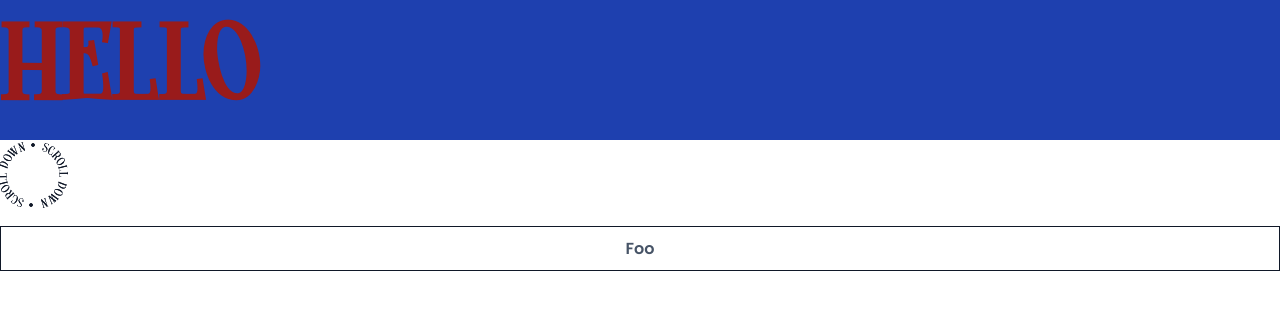
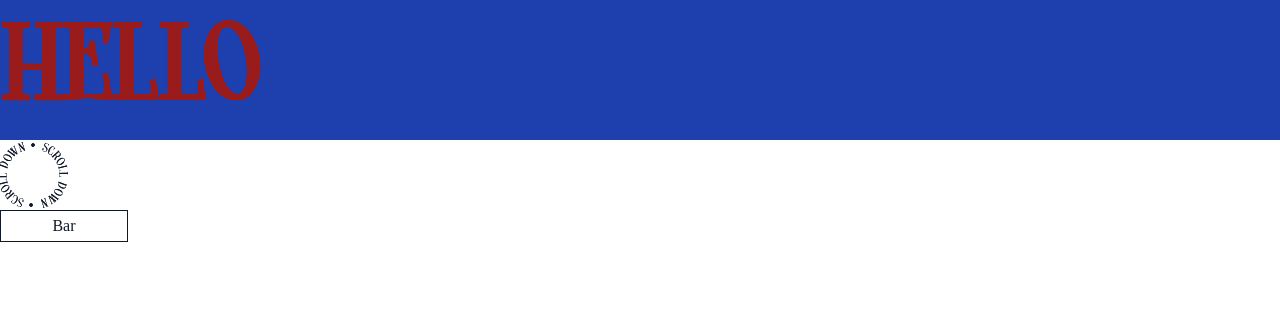
Before and after one commit to IuliaToma/iuliatoma.github.io, a website: page index.html in a window 1280 px wide. Drawn offline with nearby package versions, Linux system fonts and the light colour scheme; files that its build step writes are made by us from their sources.

Commit message:
add fonts correctly and complete button component

```diff
--- a/index.html
+++ b/index.html
@@ -15,6 +15,6 @@
 
         <img class="scroll-down" src="public/figs/scroll-down.svg" />
 
-        <button class="mt-4 mx-auto w-full btn btn-primary">Foo</button>
+        <button class="button button-primary">Bar</button>
     </body>
 </html>
--- a/src/design-system.css
+++ b/src/design-system.css
@@ -1,16 +1,136 @@
+@layer base {
     @font-face {
-    font-family: "riskeys";
+        font-family: "Riskeys";
         src: url("../public/fonts/the-riskeys.otf") format("opentype");
-    font-style: normal;
     }
 
     @font-face {
         font-family: "poppins";
         src: url("../public/fonts/poppins-semibold.ttf") format("truetype");
-    font-style: no\;;
     }
 
-@layer base {
+    /* latin-ext */
+    @font-face {
+        font-family: "Poppins";
+        font-style: italic;
+        font-weight: 400;
+        font-display: swap;
+        src: url("../public/fonts/Poppins-Italic.ttf") format("truetype");
+        unicode-range: U+0100-02AF, U+0304, U+0308, U+0329, U+1E00-1E9F,
+            U+1EF2-1EFF, U+2020, U+20A0-20AB, U+20AD-20C0, U+2113, U+2C60-2C7F,
+            U+A720-A7FF;
+    }
+
+    /* latin-ext */
+    @font-face {
+        font-family: "Poppins";
+        font-style: italic;
+        font-weight: 500;
+        font-display: swap;
+        src: url("../public/fonts/Poppins-MediumItalic.ttf") format("truetype");
+        unicode-range: U+0100-02AF, U+0304, U+0308, U+0329, U+1E00-1E9F,
+            U+1EF2-1EFF, U+2020, U+20A0-20AB, U+20AD-20C0, U+2113, U+2C60-2C7F,
+            U+A720-A7FF;
+    }
+
+    /* latin-ext */
+    @font-face {
+        font-family: "Poppins";
+        font-style: italic;
+        font-weight: 600;
+        font-display: swap;
+        src: url("../public/fonts/Poppins-SemiBoldItalic.ttf")
+            format("truetype");
+        unicode-range: U+0100-02AF, U+0304, U+0308, U+0329, U+1E00-1E9F,
+            U+1EF2-1EFF, U+2020, U+20A0-20AB, U+20AD-20C0, U+2113, U+2C60-2C7F,
+            U+A720-A7FF;
+    }
+
+    /* latin-ext */
+    @font-face {
+        font-family: "Poppins";
+        font-style: italic;
+        font-weight: 700;
+        font-display: swap;
+        src: url("../public/fonts/Poppins-BoldItalic.ttf") format("truetype");
+        unicode-range: U+0100-02AF, U+0304, U+0308, U+0329, U+1E00-1E9F,
+            U+1EF2-1EFF, U+2020, U+20A0-20AB, U+20AD-20C0, U+2113, U+2C60-2C7F,
+            U+A720-A7FF;
+    }
+
+    /* latin-ext */
+    @font-face {
+        font-family: "Poppins";
+        font-style: italic;
+        font-weight: 800;
+        font-display: swap;
+        src: url("../public/fonts/Poppins-ExtraBoldItalic.ttf")
+            format("truetype");
+        unicode-range: U+0100-02AF, U+0304, U+0308, U+0329, U+1E00-1E9F,
+            U+1EF2-1EFF, U+2020, U+20A0-20AB, U+20AD-20C0, U+2113, U+2C60-2C7F,
+            U+A720-A7FF;
+    }
+
+    /* latin-ext */
+    @font-face {
+        font-family: "Poppins";
+        font-style: normal;
+        font-weight: 400;
+        font-display: swap;
+        src: url("../public/fonts/Poppins-Regular.ttf") format("truetype");
+        unicode-range: U+0100-02AF, U+0304, U+0308, U+0329, U+1E00-1E9F,
+            U+1EF2-1EFF, U+2020, U+20A0-20AB, U+20AD-20C0, U+2113, U+2C60-2C7F,
+            U+A720-A7FF;
+    }
+
+    /* latin-ext */
+    @font-face {
+        font-family: "Poppins";
+        font-style: normal;
+        font-weight: 500;
+        font-display: swap;
+        src: url("../public/fonts/Poppins-Medium.ttf") format("truetype");
+        unicode-range: U+0100-02AF, U+0304, U+0308, U+0329, U+1E00-1E9F,
+            U+1EF2-1EFF, U+2020, U+20A0-20AB, U+20AD-20C0, U+2113, U+2C60-2C7F,
+            U+A720-A7FF;
+    }
+
+    /* latin-ext */
+    @font-face {
+        font-family: "Poppins";
+        font-style: normal;
+        font-weight: 600;
+        font-display: swap;
+        src: url("../public/fonts/Poppins-SemiBold.ttf") format("truetype");
+        unicode-range: U+0100-02AF, U+0304, U+0308, U+0329, U+1E00-1E9F,
+            U+1EF2-1EFF, U+2020, U+20A0-20AB, U+20AD-20C0, U+2113, U+2C60-2C7F,
+            U+A720-A7FF;
+    }
+
+    /* latin-ext */
+    @font-face {
+        font-family: "Poppins";
+        font-style: normal;
+        font-weight: 700;
+        font-display: swap;
+        src: url("../public/fonts/Poppins-Bold.ttf") format("truetype");
+        unicode-range: U+0100-02AF, U+0304, U+0308, U+0329, U+1E00-1E9F,
+            U+1EF2-1EFF, U+2020, U+20A0-20AB, U+20AD-20C0, U+2113, U+2C60-2C7F,
+            U+A720-A7FF;
+    }
+
+    /* latin-ext */
+    @font-face {
+        font-family: "Poppins";
+        font-style: normal;
+        font-weight: 800;
+        font-display: swap;
+        src: url("../public/fonts/Poppins-ExtraBold.ttf") format("truetype");
+        unicode-range: U+0100-02AF, U+0304, U+0308, U+0329, U+1E00-1E9F,
+            U+1EF2-1EFF, U+2020, U+20A0-20AB, U+20AD-20C0, U+2113, U+2C60-2C7F,
+            U+A720-A7FF;
+    }
+
     :root {
         /* grays */
         --gray-25: #fcfcfd;
@@ -46,43 +166,6 @@
         --light-dry-lichen-800: "#a4b0a7";
         --light-dry-lichen-900: "#869089";
         --light-dry-lichen-1000: "#5f6661";
-
-        /* spacing */
-        --s1: 0.25rem;
-        --s2: 0.5rem;
-        --s3: 0.75rem;
-        --s4: 1rem;
-        --s5: 1.25rem;
-        --s6: 1.5rem;
-        --s8: 2rem;
-        --s10: 2.5rem;
-        --s12: 3rem;
-        --s16: 4rem;
-        --s20: 5rem;
-        --s24: 6rem;
-        --s32: 8rem;
-        --s40: 10rem;
-        --s48: 12rem;
-        --s56: 14rem;
-        --s64: 16rem;
-
-        /* containers */
-        --sm: 40rem;
-        --md: 48rem;
-        --lg: 64rem;
-        --xl: 80rem;
-
-        /* breakpoints */
-        --bp-phone: 375px;
-        --bp-tablet: 768px;
-        --bp-desktop: 1280px;
-
-        /* columns */
-        --col-12: repeat(12, 1fr);
-        --col-6: repeat(6, 1fr);
-        --col-5: repeat(5, 1fr);
-        --col-3: repeat(3, 1fr);
-        --col-2: repeat(2, 1fr);
     }
 }
 
@@ -119,39 +202,11 @@ sub {
 }
 
 @layer components {
-    .btn {
-        display: flex;
-        flex-direction: row;
-        justify-content: center;
-        align-items: center;
-        gap: 10px;
-
-        font-family: "poppins";
-        font-style: normal;
-        font-weight: 400;
-        font-size: 16px;
-        line-height: 22px;
-
-        cursor: pointer;
-        overflow: hidden;
-        transition-duration: 0.3s;
+    .button {
+        @apply font-poppins font-medium flex justify-center items-center px-4 py-3 gap-2 text-base border w-32 h-8;
     }
 
-    .btn-primary {
-        width: 130px;
-        height: 45px;
-        border: 1px solid var(--gray-900);
-        padding: 12px 16px;
-        color: var(--gray-600);
-    }
-
-    .btn-primary:hover {
-        border-color: var(--gray-600);
-        color: var(--gray-600);
-    }
-
-    .btn-primary:active {
-        background-color: var(--gray-900);
-        color: var(--gray-25);
+    .button-primary {
+        @apply border-gray-900 text-gray-900 hover:border-gray-600 hover:text-gray-600 hover:transition-colors active:bg-gray-900 active:border-gray-900 active:text-gray-25 active:transition-colors;
     }
 }
--- a/tailwind.config.js
+++ b/tailwind.config.js
@@ -3,6 +3,10 @@ export default {
     content: ["./src/**/*.{html,js}", "./index.html"],
     theme: {
         extend: {
+            fontFamily: {
+                riskeys: "'Riskeys', serif",
+                poppins: "'Poppins', serif",
+            },
             colors: {
                 gray: {
                     25: "#fcfcfd",
```
Also changed, not shown: public/fonts/Poppins-Bold.ttf (added), public/fonts/Poppins-BoldItalic.ttf (added), public/fonts/Poppins-ExtraBold.ttf (added), public/fonts/Poppins-ExtraBoldItalic.ttf (added), public/fonts/Poppins-Italic.ttf (added), public/fonts/Poppins-Medium.ttf (added), public/fonts/Poppins-MediumItalic.ttf (added), public/fonts/Poppins-Regular.ttf (added), public/fonts/Poppins-SemiBold.ttf (renamed from public/fonts/poppins-semibold.ttf), public/fonts/Poppins-SemiBoldItalic.ttf (added). Lines whose indentation alone changed are shown as unchanged.
